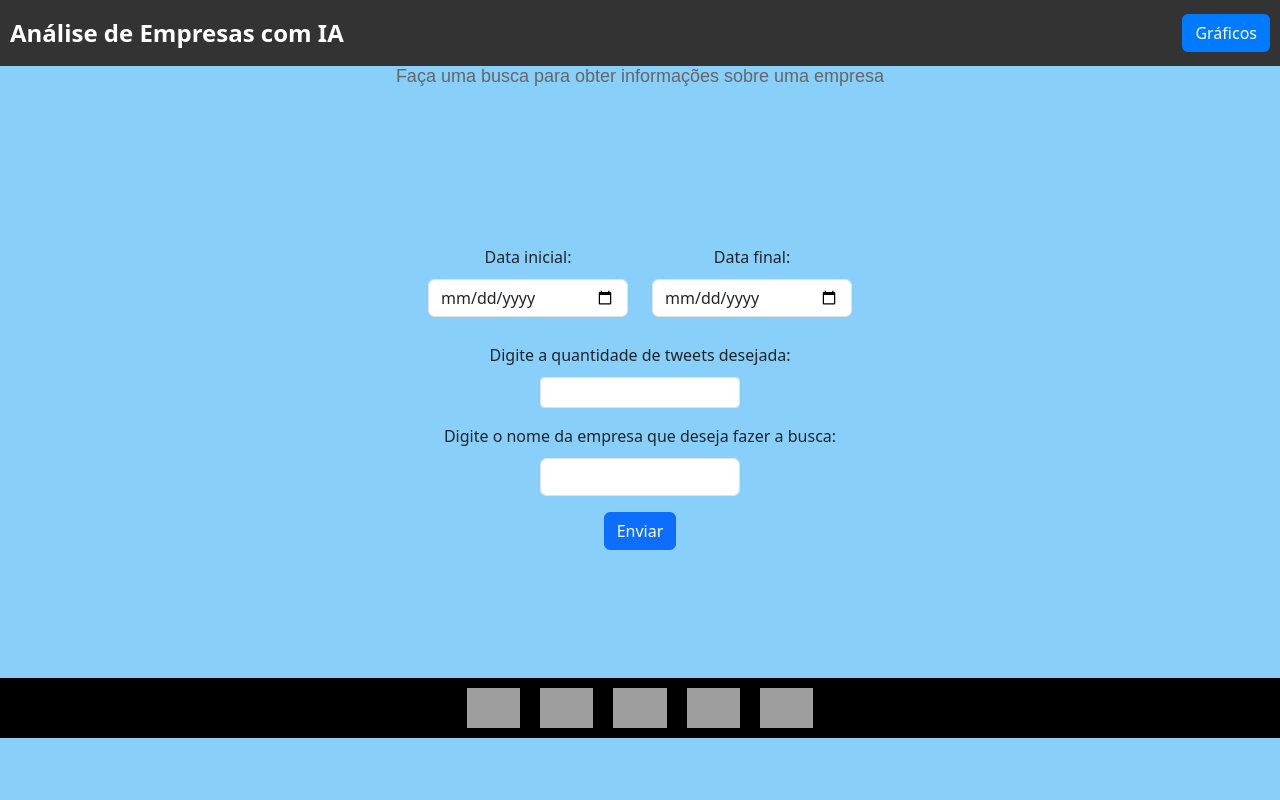
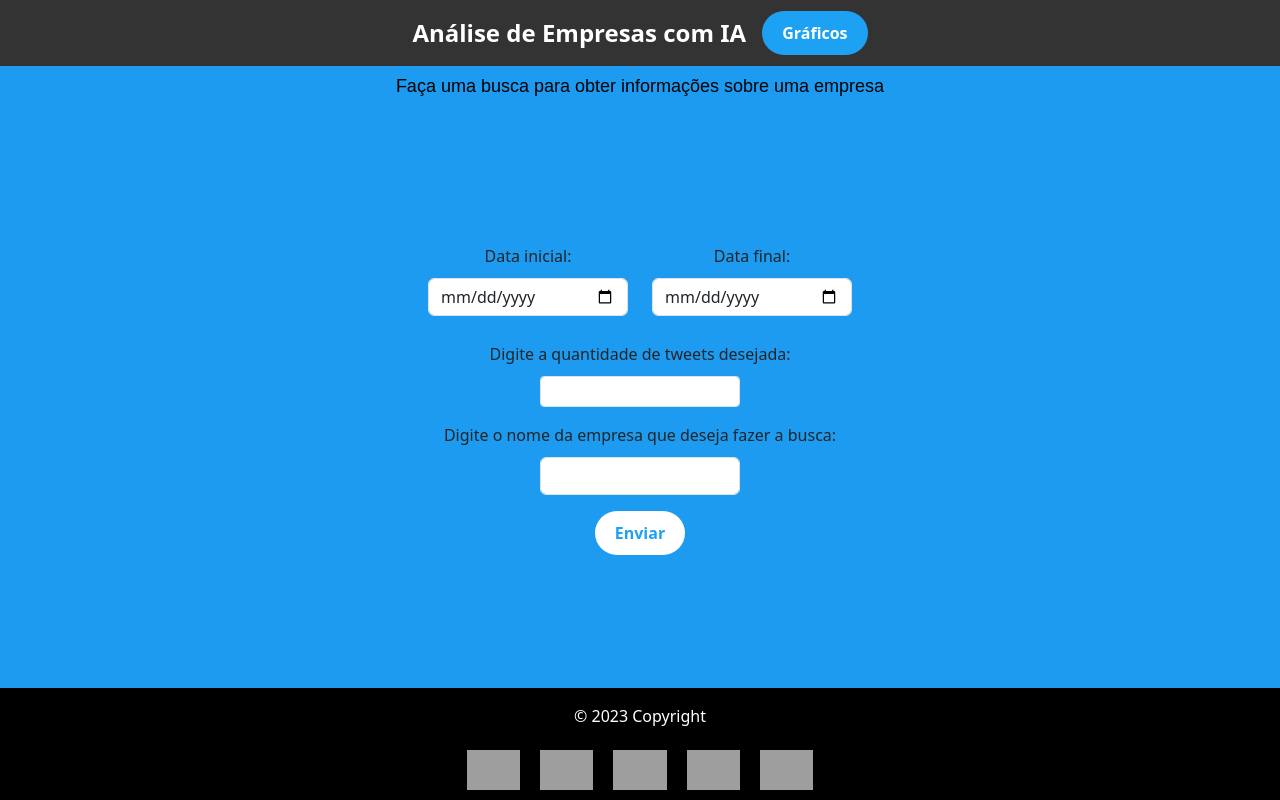
Before and after one commit to pabloghid/company_analysis, a Flask app: page / in a window 1280 px wide. Run offline with Flask 3, Linux system fonts and the light colour scheme; grey boxes are pictures that could not be loaded.

Commit message:
front-end att

```diff
--- a/company_analysis/templates/index.html
+++ b/company_analysis/templates/index.html
@@ -5,7 +5,7 @@
     <link rel="stylesheet" href="https://cdn.jsdelivr.net/npm/bootstrap@5.3.0/dist/css/bootstrap.min.css">
     <style>
         body {
-            background-color: rgb(136, 207, 249);
+            background-color: #1D9BF0;
             margin: 0;
             padding: 0;
         }
@@ -13,12 +13,15 @@
         .navbar {
             background-color: #333;
             padding: 10px;
+            justify-content: center;
+
         }
 
         .navbar .navbar-brand {
             color: #fff;
             font-size: 24px;
             font-weight: bold;
+            justify-content: center;
         }
 
         .navbar .btn {
@@ -43,11 +46,12 @@
         }
 
         .subtitle {
-            color: #666;
+            color: #000;
             font-family: "Arial", sans-serif;
             font-size: 18px;
             text-align: center;
             margin-bottom: 30px;
+            margin-top: 10px;
         }
 
         .form-container form {
@@ -76,13 +80,56 @@
             margin-left: auto;
             margin-right: auto;
         }
+
+        .graphic-button{
+            display: inline-block;
+            padding: 10px 20px;
+            background-color: #1DA1F2;
+            color: #fff;
+            font-size: 16px;
+            font-weight: bold;
+            text-decoration: none;
+            border-radius: 30px;
+            border: none;
+            cursor: pointer;
+            transition: background-color 0.3s ease;
+        }
+        .graphic-button:hover {
+            background-color: #0D95E8;
+        }
+
+        .send-button{
+            display: inline-block;
+            padding: 10px 20px;
+            background-color: #fff;
+            color: #1DA1F2;
+            font-size: 16px;
+            font-weight: bold;
+            text-decoration: none;
+            border-radius: 30px;
+            border: none;
+            cursor: pointer;
+            transition: background-color 0.3s ease;
+        }
+        .send-button:hover {
+            background-color: #bfddf3;
+        }
+
+        .footer{
+            background-color: rgba(0, 0, 0, 0.9);
+            color: #fff;
+            padding: 10px;
+            text-align: center;
+            margin-top: auto;
+            display: inline;
+        }
     </style>
 </head>
 <body>
     <nav class="navbar">
         <a class="navbar-brand" href="#">Análise de Empresas com IA</a>
         <form class="d-flex" action="/outra-pagina.html">
-            <button class="btn" type="submit">Gráficos</button>
+            <button class="graphic-button" type="submit">Gráficos</button>
         </form>
     </nav>
 
@@ -108,13 +155,13 @@
                     <label for="nome_empresa" class="form-label">Digite o nome da empresa que deseja fazer a busca:</label>
                     <input type="text" class="form-control" id="nome_empresa" name="nome_empresa">
                 </div>
-                <div class="text-center">
-                    <button type="submit" class="btn btn-primary">Enviar</button>
+                <div class="mb-3">
+                    <button class="send-button" type="submit">Enviar</button>
                 </div>
             </form>
         </div>
     </div>
- <!-  Logo ->
+
  <style>
     .logos-bar {
             background-color: #000;
@@ -122,6 +169,11 @@
             display: flex;
             justify-content: center;
             align-items: center;
+            margin-top: auto;
+            position: fixed;
+            bottom: 0;
+            left: 0;
+            right: 0;
         }
 
         .logos-bar img {
@@ -130,6 +182,10 @@
         }
 </style>
 
+</div>
+</body>
+
+<section class="">
     <div class="logos-bar">
         <a href="https://www.google.com" target="_blank">
             <img src="https://www.google.com/images/branding/googlelogo/1x/googlelogo_color_272x92dp.png" alt="Logo Google">
@@ -147,5 +203,11 @@
             <img src="https://logo.clearbit.com/apple.com" alt="Logo Apple">
         </a>
     </div>
-</body>
+  </section>
+</div>
+
+<div class="text-center p-3" style="background-color: rgba(0, 0, 0); color: #fff;">
+  © 2023 Copyright
+</div>
+</footer>
 </html>
```
Lines whose indentation alone changed are shown as unchanged.
